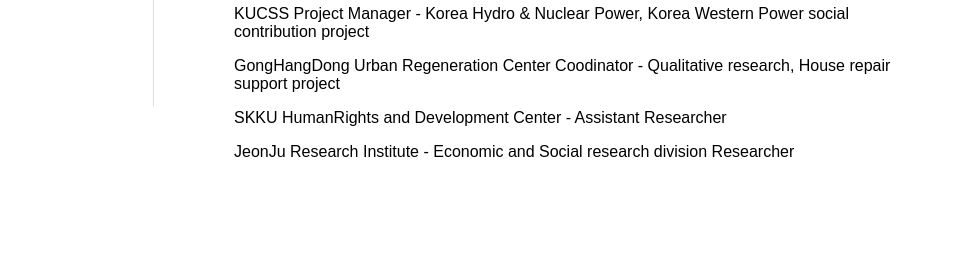
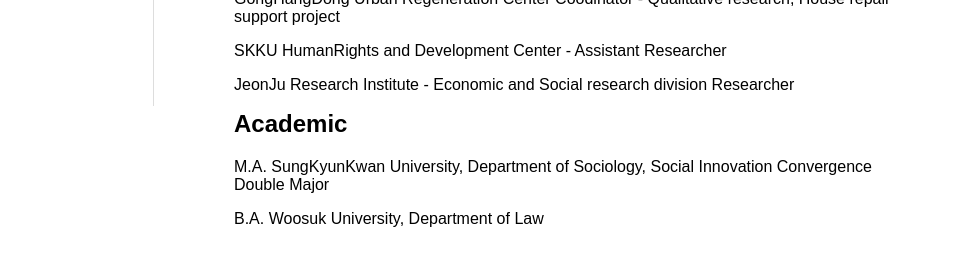
Before and after one commit to devnoobear/introduction, a plain HTML site: page index.html in a window 1280 px wide. Shown: the part 509-774 px from the top of the page, 320-1280 px from the left. Drawn offline with Linux system fonts and the light colour scheme.

Commit message:
Update index.html

```diff
--- a/index.html
+++ b/index.html
@@ -70,6 +70,10 @@
         <p>GongHangDong Urban Regeneration Center Coodinator - Qualitative research, House repair support project</p>
         <p>SKKU HumanRights and Development Center - Assistant Researcher</p>
         <p>JeonJu Research Institute - Economic and Social research division Researcher</p>
+
+        <h2>Academic</h2>
+        <p>M.A. SungKyunKwan University, Department of Sociology, Social Innovation Convergence Double Major</p>
+        <p>B.A. Woosuk University, Department of Law</p>
     </div>
 </body>
 </html>
```
